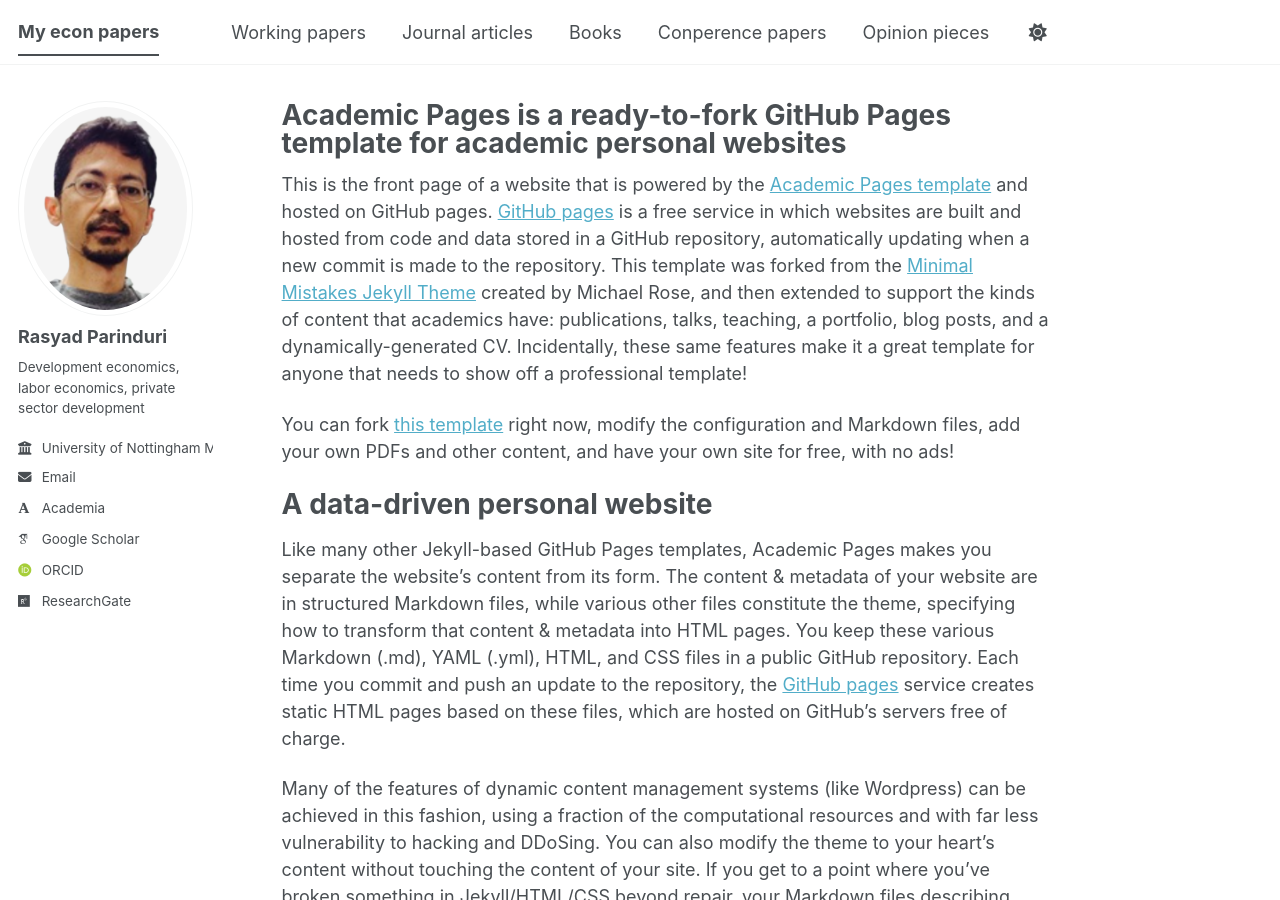
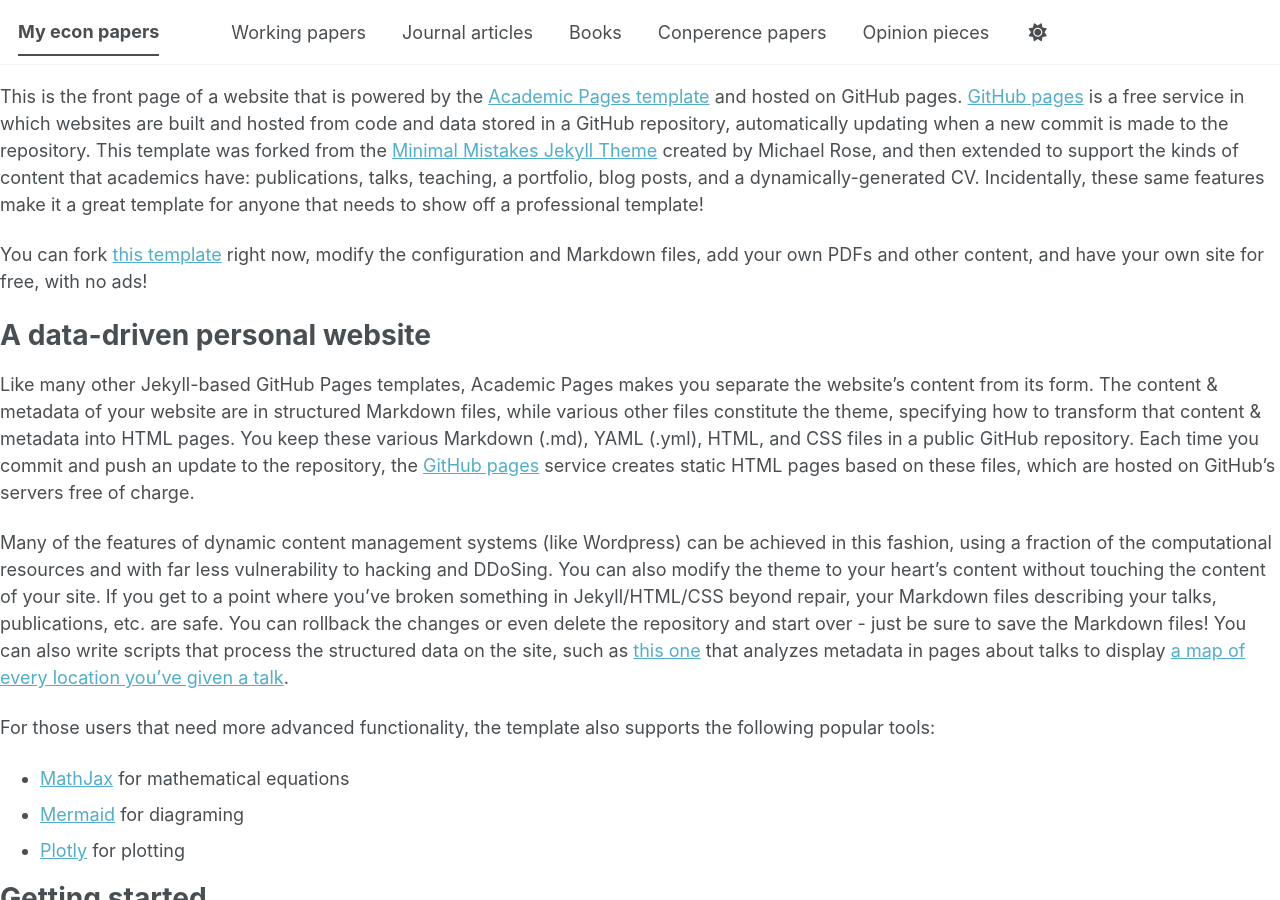
Before and after one commit to rasyadparinduri/rasyadparinduri.github.io, a Jekyll site: the page built from _pages/about.md, in a window 1280 px wide and 900 px high. Built offline with Jekyll 4.4.1, drawn with Linux system fonts in a browser that asks for light colours; some web fonts are replaced; a script bundle is joined from its source files by our own code; library files that are not in the unit come from our copies; part of the change alters nothing that is shown.

```diff
--- a/_pages/about.md
+++ b/_pages/about.md
@@ -5,6 +5,8 @@ author_profile: true
 redirect_from:
   - /about/
   - /about.html
+layout: default
+title: Home
 ---
 
 This is the front page of a website that is powered by the [Academic Pages template](https://github.com/academicpages/academicpages.github.io) and hosted on GitHub pages. [GitHub pages](https://pages.github.com) is a free service in which websites are built and hosted from code and data stored in a GitHub repository, automatically updating when a new commit is made to the repository. This template was forked from the [Minimal Mistakes Jekyll Theme](https://mmistakes.github.io/minimal-mistakes/) created by Michael Rose, and then extended to support the kinds of content that academics have: publications, talks, teaching, a portfolio, blog posts, and a dynamically-generated CV. Incidentally, these same features make it a great template for anyone that needs to show off a professional template!
```
